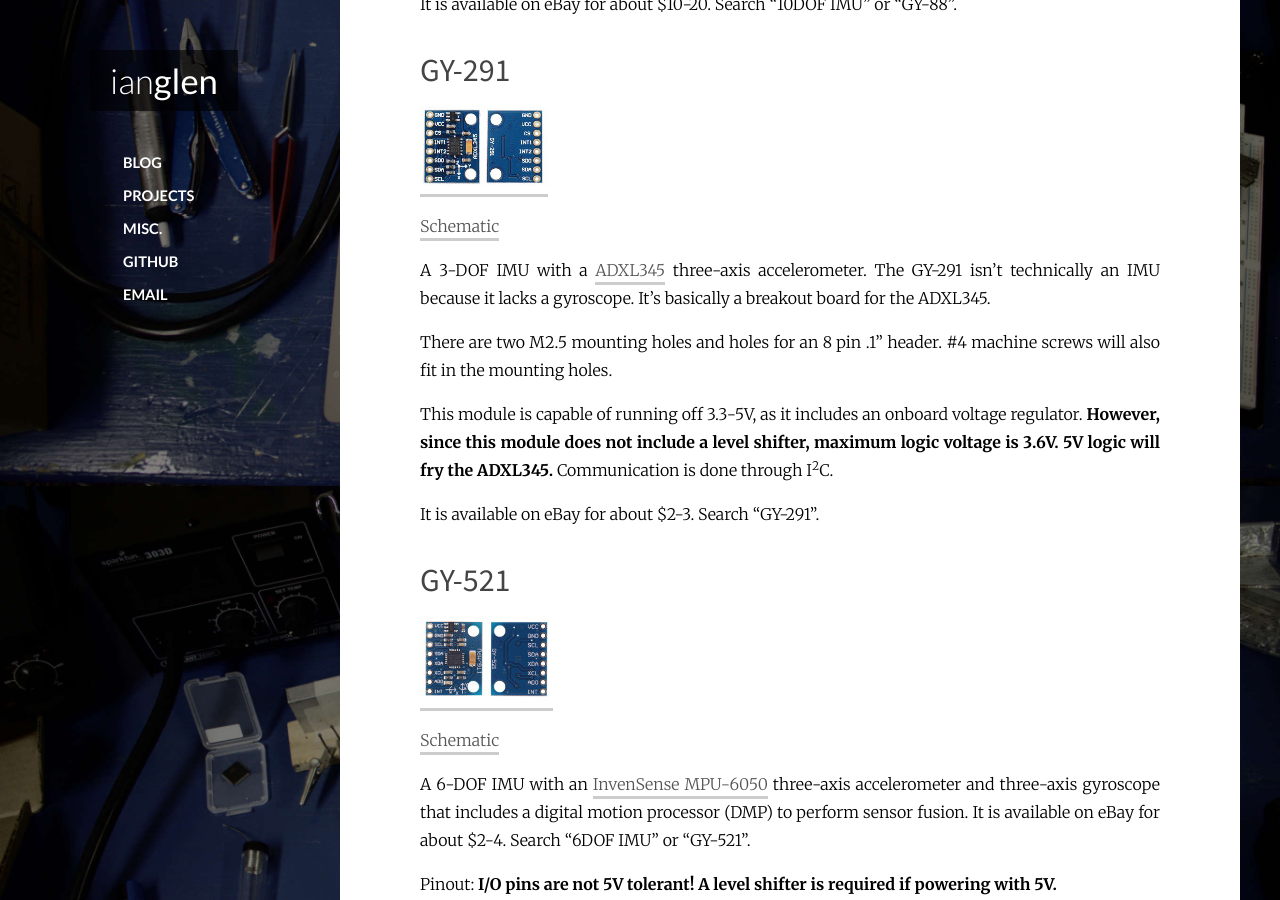
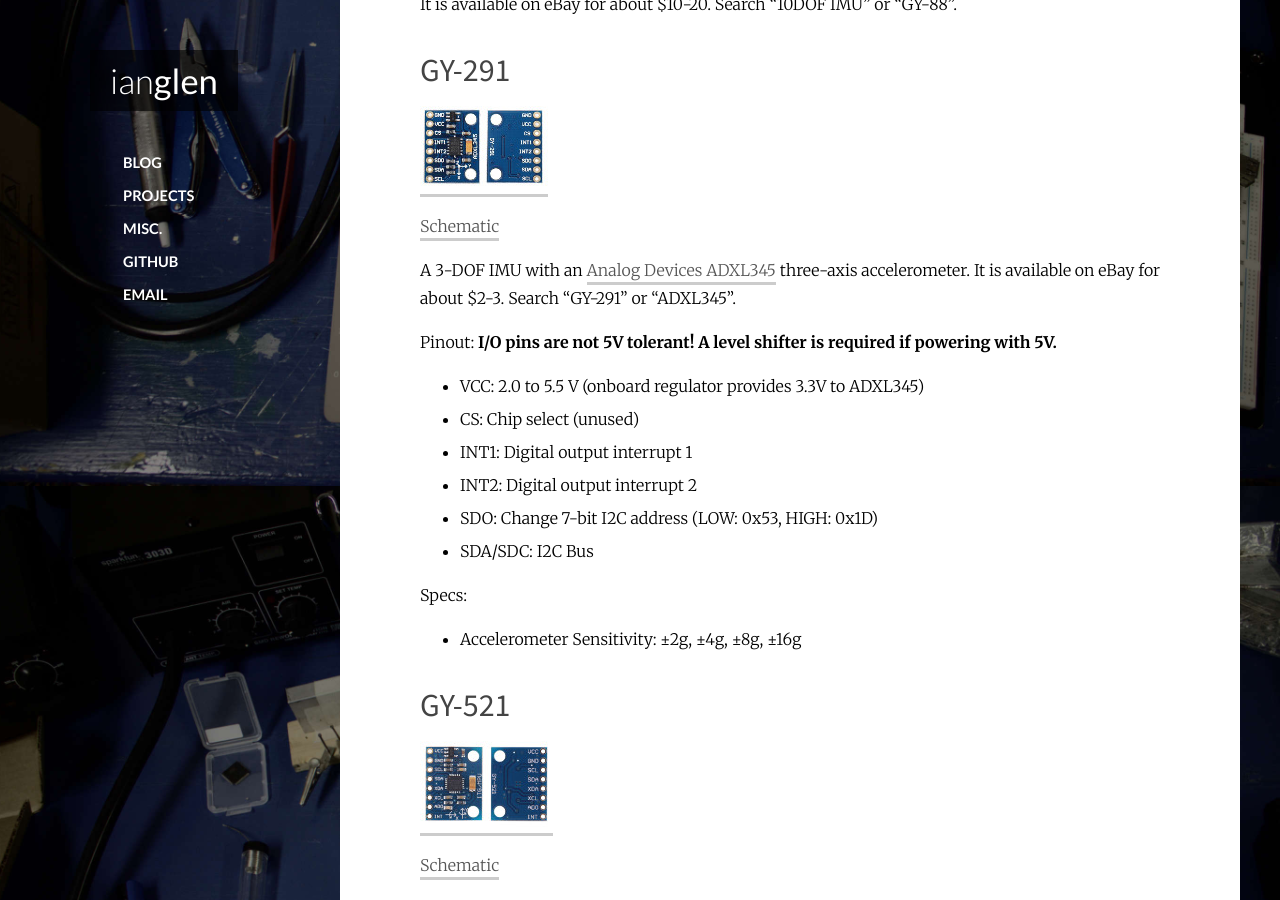
Before and after one commit to codeThatThinks/ianglen.me, a Jekyll site: the page built from misc/arduino-module-buying-guide.md, in a window 1280 px wide and 900 px high, scrolled down 4014 px. Built offline with Jekyll 4.4.1, drawn with Linux system fonts in a browser that asks for light colours.

Commit message:
Updated GY-291 specs

```diff
--- a/misc/arduino-module-buying-guide.md
+++ b/misc/arduino-module-buying-guide.md
@@ -114,13 +114,18 @@ It is available on eBay for about $10-20. Search "10DOF IMU" or "GY-88".
 
 [Schematic](/content/misc/cheap-ebay-electronics/GY-291-schematic.jpg)
 
-A 3-DOF IMU with a [ADXL345](http://www.analog.com/media/en/technical-documentation/data-sheets/ADXL345.pdf) three-axis accelerometer. The GY-291 isn't technically an IMU because it lacks a gyroscope. It's basically a breakout board for the ADXL345.
+A 3-DOF IMU with an [Analog Devices ADXL345](http://www.analog.com/en/products/mems/accelerometers/adxl345.html) three-axis accelerometer. It is available on eBay for about $2-3. Search "GY-291" or "ADXL345".
 
-There are two M2.5 mounting holes and holes for an 8 pin .1" header. #4 machine screws will also fit in the mounting holes.
+Pinout: **I/O pins are not 5V tolerant! A level shifter is required if powering with 5V.**
+* VCC: 2.0 to 5.5 V (onboard regulator provides 3.3V to ADXL345)
+* CS: Chip select (unused)
+* INT1: Digital output interrupt 1
+* INT2: Digital output interrupt 2
+* SDO: Change 7-bit I2C address (LOW: 0x53, HIGH: 0x1D)
+* SDA/SDC: I2C Bus
 
-This module is capable of running off 3.3-5V, as it includes an onboard voltage regulator. **However, since this module does not include a level shifter, maximum logic voltage is 3.6V. 5V logic will fry the ADXL345.** Communication is done through I<sup>2</sup>C.
-
-It is available on eBay for about $2-3. Search "GY-291".
+Specs:
+* Accelerometer Sensitivity: &#177;2g, &#177;4g, &#177;8g, &#177;16g
 
 <a name="gy-521"></a>
 ### GY-521
```
